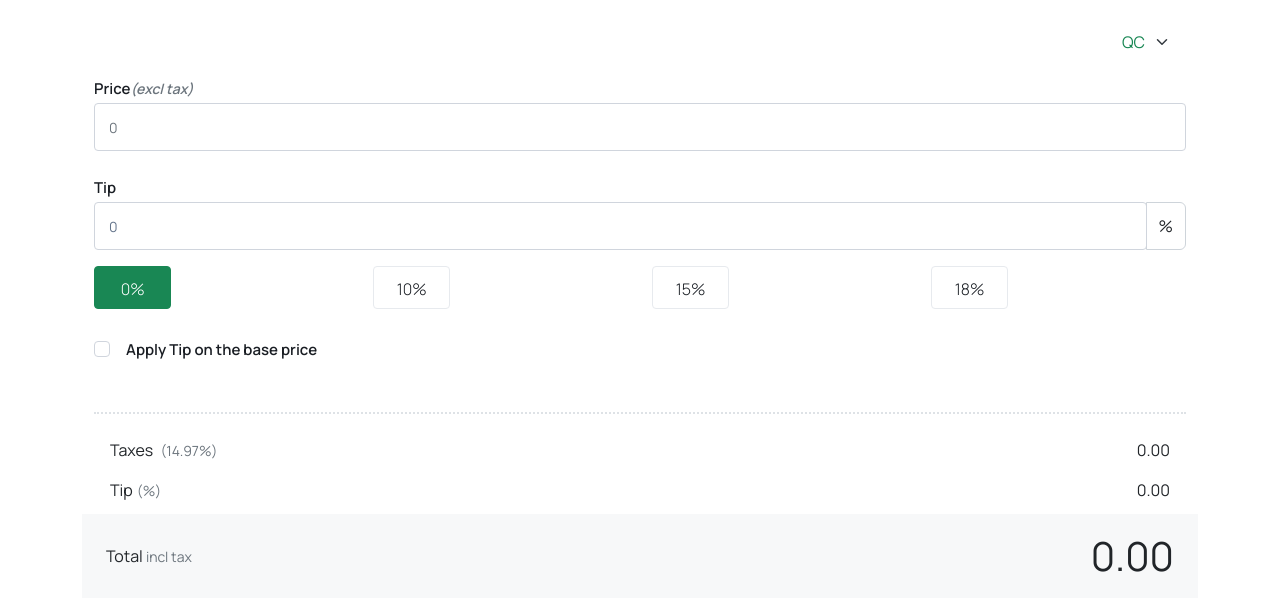
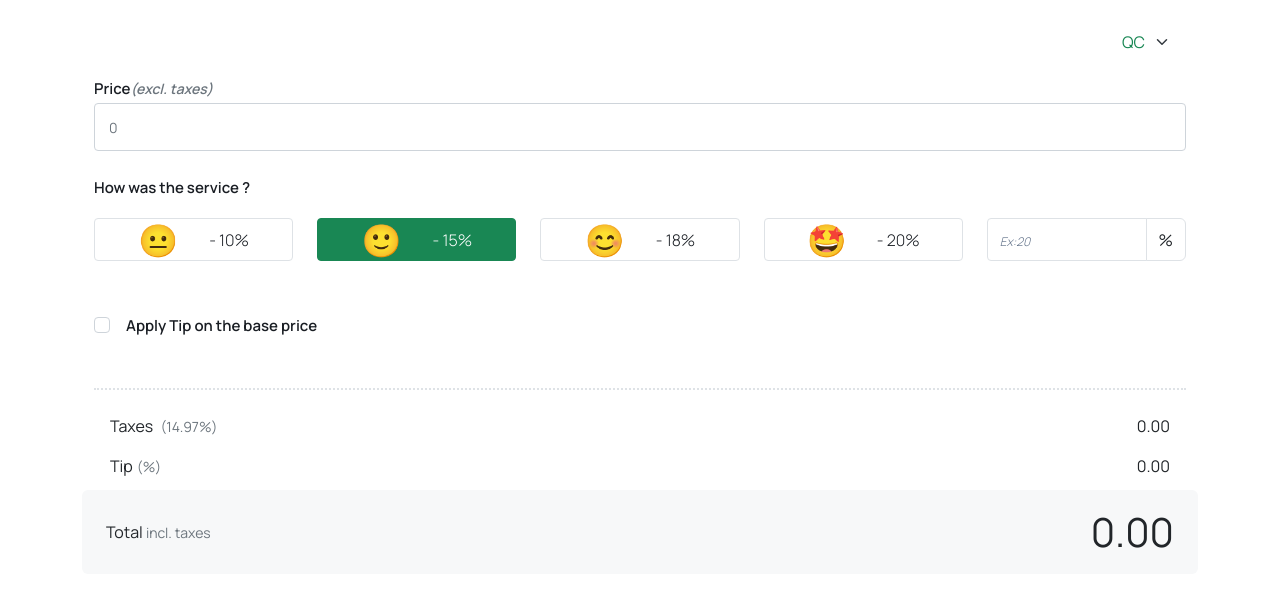
Before and after one commit to cfenoh/calculator, a React (Vite) app: page / in a window 1280 px wide. Shown: the top 610 px of the page. Built offline with nearby package versions, Linux system fonts and the light colour scheme.

Commit message:
improve tip structure

```diff
--- a/src/App.css
+++ b/src/App.css
@@ -3,26 +3,37 @@
   margin: 0 auto;
   text-align: left;
 }
+
+:root{
+  --bs-green: #047857;
+  --bs-success: #047857;
+}
+
+.fs-0 {
+  font-size: 14px;
+}
+
 body {
   font-family: "Manrope", sans-serif;
 }
+
 .form-base-input{
-  border: 1px solid #d0d5dd !important;
-  border-radius: 4px !important;
+  border-color:var(--bs-gray-400) !important;
   padding: 10px 8px 10px 14px !important;
   color: #64748b !important;
   font-size: 14px !important;
   line-height: 19px !important;
   height: 48px;
 }
+
 .input-checkbox{
-  border: 1px solid #d0d5dd !important;
-  border-radius: 4px !important;
+  border: 1px solid var(--bs-gray-400)!important;
   width: 16px;
   height: 16px;
 }
+
 .input-checkbox:checked{
-  background: #047857;
+  background: var(--bs-green);
 }
 
 label {
@@ -32,14 +43,15 @@ label {
   color: #191d23;
   margin-bottom: 4px !important;
 }
+
 .input-group-text {
   background: none;
 }
 
-.tip-control-label {
-  width: 77.25px;
+.tip-radio-label {
+  /*width: 77.25px;*/
   height: 43px;
-  border: 1px solid #e7eaee;
+  border: 1px solid var(--bs-gray-300);
   border-radius: 4px;
   font-weight: 300;
   padding: 12px;
@@ -58,6 +70,22 @@ label {
   border-color: var(--bs-border-color);
 }
 
-.fs-0 {
-  font-size: 14px;
+.placeholder-fst-italic::placeholder{
+  font-style: italic;
+  color: #64748B!important;
+  font-size: 12px;
 }
+
+.form-custom-input{
+  width: 77.25px;
+  height: 43px;
+  border: 1px solid var(--bs-gray-400);
+  border-radius: 4px;
+  font-weight: 300;
+  padding: 12px;
+  line-height: 20px;
+  color: #191d23;
+}
+.input-group-text{
+  border: 1px solid var(--bs-gray-300)!important;
+}
--- a/src/App.tsx
+++ b/src/App.tsx
@@ -1,7 +1,8 @@
-import React, { useState } from "react";
+import React from "react";
 import Form from "./Form";
 import "bootstrap/dist/css/bootstrap.min.css";
 import "./App.css";
+
 function App() {
   return (
     <div className="App">
--- a/src/Form.tsx
+++ b/src/Form.tsx
@@ -15,12 +15,17 @@ import {
 import { useTotalPrice } from "./useTotalPrice";
 import { TAX_BY_PROVINCES } from "./taxByProvinces";
 import { useTipForm } from "./useTipForm";
-import { TIPS } from "./tips.const";
+import { TIPS_BY_SERVICE } from "./tips.const";
 import ProvinceSelector from "./components/ProvinceSelector/ProvinceSelector";
 
 export default function Form() {
   const [{ price, provinceId, tips, shouldApplyTipOnBasePrice }, handleChange] =
-    useTipForm();
+    useTipForm({
+      price: "",
+      provinceId: 1,
+      tips: "",
+      shouldApplyTipOnBasePrice: false,
+    });
   const {
     total,
     tips: computedTips,
@@ -61,7 +66,7 @@ export default function Form() {
           <Label for="price">
             Price
             <span className={"fs-0 text-muted ms-0 fst-italic"}>
-              (excl tax)
+              (excl. taxes)
             </span>
           </Label>
           <Input
@@ -74,54 +79,63 @@ export default function Form() {
             }
             onChange={handleChange}
             type={"number"}
-            className={"form-base-input"}
+            className={"form-base-input rounded-1"}
           />
         </FormGroup>
 
         <FormGroup>
-          <Label for="tips">Tip</Label>
-          <Row xs={4} className={"gy-2"}>
-            <InputGroup className={"mb-2"}>
-              <Input
-                value={tips || 0}
-                name={"tips"}
-                id={"tips"}
-                onKeyDown={(e) =>
-                  ["e", "E", "+", "-"].includes(e.key) && e.preventDefault()
-                }
-                onChange={handleChange}
-                type={"text"}
-                className={"form-base-input"}
-              />
-              <InputGroupText>%</InputGroupText>
-            </InputGroup>
-            {TIPS.map((currentTip) => {
-              const id = `radio-${currentTip}`;
+          <Label htmlFor="tips">How was the service ?</Label>
+          <Row xs={3} lg={5} className={"gy-2 mt-2"}>
+            {TIPS_BY_SERVICE["all"].map(({ rating, value, recommended }) => {
+              const id = `radio-${value}`;
               return (
-                <Col key={currentTip}>
+                <Col key={value}>
                   <Input
                     type={"radio"}
                     name={"tips"}
-                    value={currentTip}
+                    value={value}
                     color={"secondary"}
-                    checked={Number(tips) === currentTip}
+                    checked={tips ? Number(tips) === value : recommended}
                     className={"btn-check"}
                     id={id}
                     onChange={handleChange}
                   />
                   <Label
                     check
-                    className={"btn btn-outline-success tip-control-label"}
+                    className={
+                      "btn btn-outline-success tip-radio-label d-flex justify-content-evenly align-items-center"
+                    }
                     for={id}
                   >
-                    {currentTip}%
+                    <span className={"fs-2 text-capitalize"}>{rating}</span> -{" "}
+                    {value}%
                   </Label>
                 </Col>
               );
             })}
+            <Col>
+              <InputGroup>
+                <Input
+                  type={"text"}
+                  name={"tips"}
+                  value={tips}
+                  id={"custom-tip"}
+                  className={
+                    "tip-radio-label rounded-start-1 placeholder-fst-italic"
+                  }
+                  onKeyDown={(e) =>
+                    ["e", "E", "+", "-"].includes(e.key) && e.preventDefault()
+                  }
+                  placeholder={"Ex:20"}
+                  onChange={handleChange}
+                />
+                <InputGroupText>%</InputGroupText>
+              </InputGroup>
+            </Col>
           </Row>
         </FormGroup>
-        <FormGroup check className={"mt-4"}>
+
+        <FormGroup check className={"mt-5"}>
           <Input
             type="checkbox"
             id={"shouldApplyTipOnBasePrice"}
@@ -151,9 +165,9 @@ export default function Form() {
           <span className={"fs-6"}>{computedTips}</span>
         </ListGroupItem>
       </ListGroup>
-      <Row className={"total-result mt-1 align-items-center"}>
+      <Row className={"total-result mt-1 align-items-center rounded"}>
         <Col className={"col-xs-2"}>
-          Total <span className={"text-muted fs-0"}>incl tax</span>
+          Total <span className={"text-muted fs-0"}>incl. taxes</span>
         </Col>
         <Col className={"text-end fs-1"}>{total}</Col>
       </Row>
--- a/src/tips.const.ts
+++ b/src/tips.const.ts
@@ -1 +1,23 @@
-export const TIPS = [0, 10, 15, 18] as const;
+export const TIPS_BY_SERVICE = {
+  all: [
+    { rating: "😐", value: 10, ratingText: "Normal", recommended: false },
+    {
+      rating: "🙂",
+      value: 15,
+      ratingText: "Good",
+      recommended: true,
+    },
+    {
+      rating: "😊",
+      value: 18,
+      ratingText: "Great",
+      recommended: false,
+    },
+    {
+      rating: "🤩",
+      value: 20,
+      ratingText: "Excellent",
+      recommended: false,
+    },
+  ],
+} as const;
--- a/src/useTipForm.ts
+++ b/src/useTipForm.ts
@@ -1,22 +1,16 @@
 import React, { useState } from "react";
 
-export type TotalFormFields = {
+export type TipFormFields = {
   price: number | string;
   provinceId: number;
   tips: number | string;
   shouldApplyTipOnBasePrice: boolean;
 };
 
-export const useTipForm = (): [
-  TotalFormFields,
-  (event: React.ChangeEvent<HTMLInputElement>) => void
-] => {
-  const { fields, handleChange } = useForm<TotalFormFields>({
-    price: "",
-    provinceId: 1,
-    tips: "",
-    shouldApplyTipOnBasePrice: false,
-  });
+export const useTipForm = (
+  initialValues: TipFormFields
+): [TipFormFields, (event: React.ChangeEvent<HTMLInputElement>) => void] => {
+  const { fields, handleChange } = useForm<TipFormFields>(initialValues);
 
   return [fields, handleChange];
 };
```
